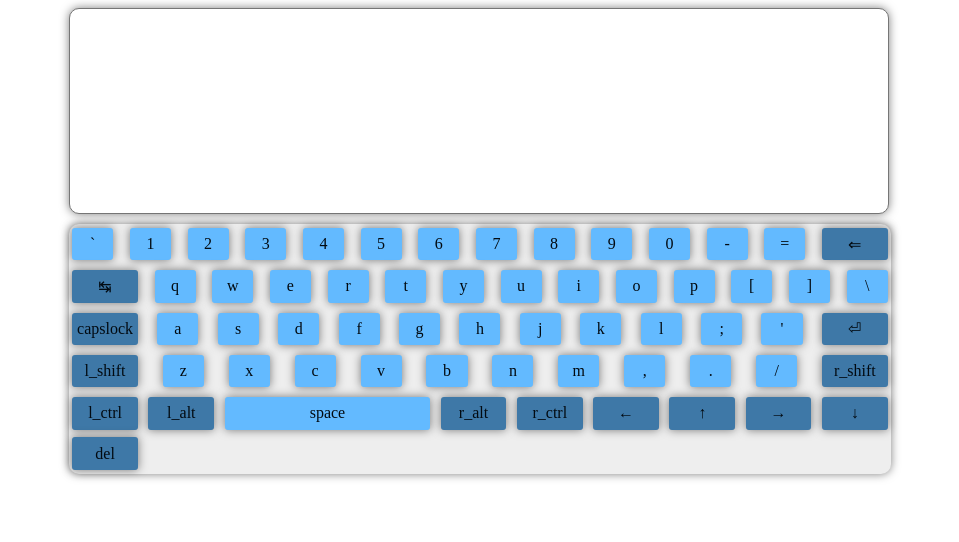
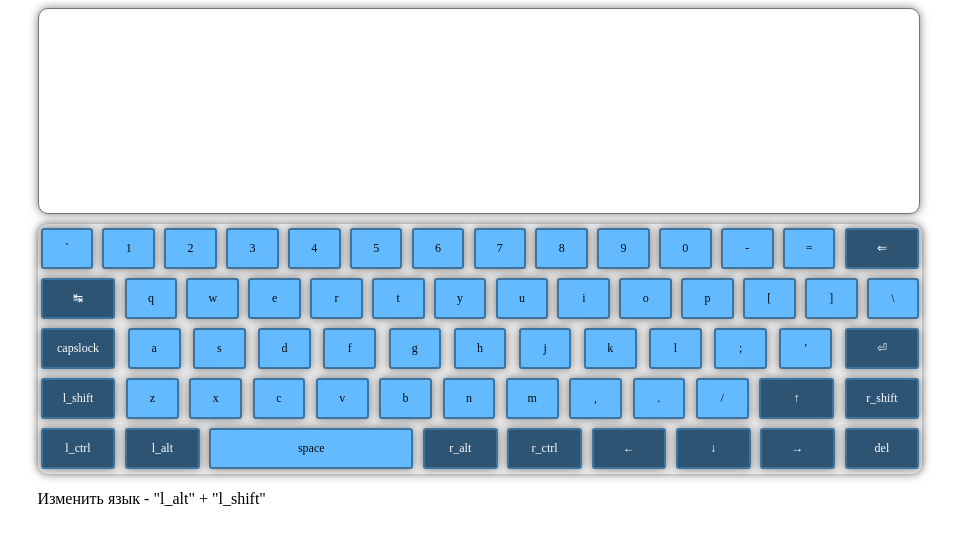
Before and after one commit to SvetlaZ/virtual-keyboard, a website built with webpack: page index.html in a window 1280 px wide. Shown: the whole page, without its empty margins (160-1119 px from the left). Built offline with nearby package versions, Linux system fonts and the light colour scheme.

Commit message:
refactor: add inform string

```diff
--- a/src/index.js
+++ b/src/index.js
@@ -70,6 +70,7 @@ const keys = {
     { key: 188, char: ',' },
     { key: 190, char: '.' },
     { key: 191, char: '/' },
+    { key: 38, char: '&#8593' },
     { key: 16, char: 'r_shift' },
     { key: 17, char: 'l_ctrl' },
     { key: 18, char: 'l_alt' },
@@ -77,9 +78,8 @@ const keys = {
     { key: 18, char: 'r_alt' },
     { key: 17, char: 'r_ctrl' },
     { key: 37, char: '&#8592' },
-    { key: 38, char: '&#8593' },
+    { key: 40, char: '&#8595' },
     { key: 39, char: '&#8594' },
-    { key: 40, char: '&#8595' },
     { key: 46, char: 'del' },
   ],
 
@@ -136,6 +136,7 @@ const keys = {
     { key: 188, char: '<' },
     { key: 190, char: '>' },
     { key: 191, char: '?' },
+    { key: 38, char: '&#8593' },
     { key: 16, char: 'r_shift' },
     { key: 17, char: 'l_ctrl' },
     { key: 18, char: 'l_alt' },
@@ -143,9 +144,8 @@ const keys = {
     { key: 18, char: 'r_alt' },
     { key: 17, char: 'r_ctrl' },
     { key: 37, char: '&#8592' },
-    { key: 38, char: '&#8593' },
+    { key: 40, char: '&#8595' },
     { key: 39, char: '&#8594' },
-    { key: 40, char: '&#8595' },
     { key: 46, char: 'del' },
   ],
 
@@ -202,6 +202,7 @@ const keys = {
     { key: 188, char: 'б' },
     { key: 190, char: 'ю' },
     { key: 191, char: '.' },
+    { key: 38, char: '&#8593' },
     { key: 16, char: 'r_shift' },
     { key: 17, char: 'l_ctrl' },
     { key: 18, char: 'l_alt' },
@@ -209,9 +210,8 @@ const keys = {
     { key: 18, char: 'r_alt' },
     { key: 17, char: 'r_ctrl' },
     { key: 37, char: '&#8592' },
-    { key: 38, char: '&#8593' },
+    { key: 40, char: '&#8595' },
     { key: 39, char: '&#8594' },
-    { key: 40, char: '&#8595' },
     { key: 46, char: 'del' },
   ],
 
@@ -268,6 +268,7 @@ const keys = {
     { key: 188, char: 'Б' },
     { key: 190, char: 'Ю' },
     { key: 191, char: ',' },
+    { key: 38, char: '&#8593' },
     { key: 16, char: 'r_shift' },
     { key: 17, char: 'l_ctrl' },
     { key: 18, char: 'l_alt' },
@@ -275,9 +276,8 @@ const keys = {
     { key: 18, char: 'r_alt' },
     { key: 17, char: 'r_ctrl' },
     { key: 37, char: '&#8592' },
-    { key: 38, char: '&#8593' },
+    { key: 40, char: '&#8595' },
     { key: 39, char: '&#8594' },
-    { key: 40, char: '&#8595' },
     { key: 46, char: 'del' },
   ],
 };
@@ -463,7 +463,8 @@ function CreateKeys() {
 
     WrapKeys.append(key);
 
-    if (keys[leng][i].char === '\\' || keys[leng][i].char === '&#9166' || keys[leng][i].char === 'r_shift' || keys[leng][i].char === '&#8656') {
+    if (keys[leng][i].char === '\\' || keys[leng][i].char === '&#9166' || keys[leng][i].char === 'r_shift'
+    || keys[leng][i].char === '&#8656' || keys[leng][i].char === 'del') {
       const LineBreak = document.createElement('div');
       LineBreak.classList.add('break');
       WrapKeys.append(LineBreak);
@@ -675,3 +676,7 @@ ChangeLeng(
   'AltLeft',
   'ShiftLeft',
 );
+
+const lengtext = document.createElement('p');
+lengtext.textContent = 'Изменить язык - "l_alt" + "l_shift"';
+document.querySelector('.wrapper').append(lengtext);
--- a/src/style.scss
+++ b/src/style.scss
@@ -1,6 +1,6 @@
 .wrapper {
     margin: 0 auto;
-    width: 65%;
+    width: 70%;
     display: flex;
     flex-direction: column;
 }
@@ -31,23 +31,29 @@
   display: flex;
   justify-content: center;
   align-items: center;
-  width: 5%;
-  height: 13%;
+  width: 5.5%;
+  max-width: 50px;
+  height: 15%;
   background-color: #63baff;
   box-shadow: 0 0 10px rgba(0, 0, 0, 0.5);
   color: #020a11;
+  border: #3e74a0 solid 2px;
   border-radius: 3px;
   margin: 3px;
   cursor: pointer;
+  font-size: 12px;
 }
 
 .key_service {
   width: 8%;
-  background-color: #3e78a7;
+  max-width: 100px;
+  background-color: #2e5474;
+  color: #fff;
 }
 
 .key_space {
   width: 25%;
+  max-width: 200px;
 }
 
 .key_down {
@@ -57,7 +63,7 @@
 
 .key:hover {
   box-shadow: 0 0 10px rgba(0, 0, 0, 0.9);
-  border-radius: 15px;
+  border-radius: 6px;
 }
 
 .break {
```
Also changed, not shown: dist/index.js, dist/style.css.
